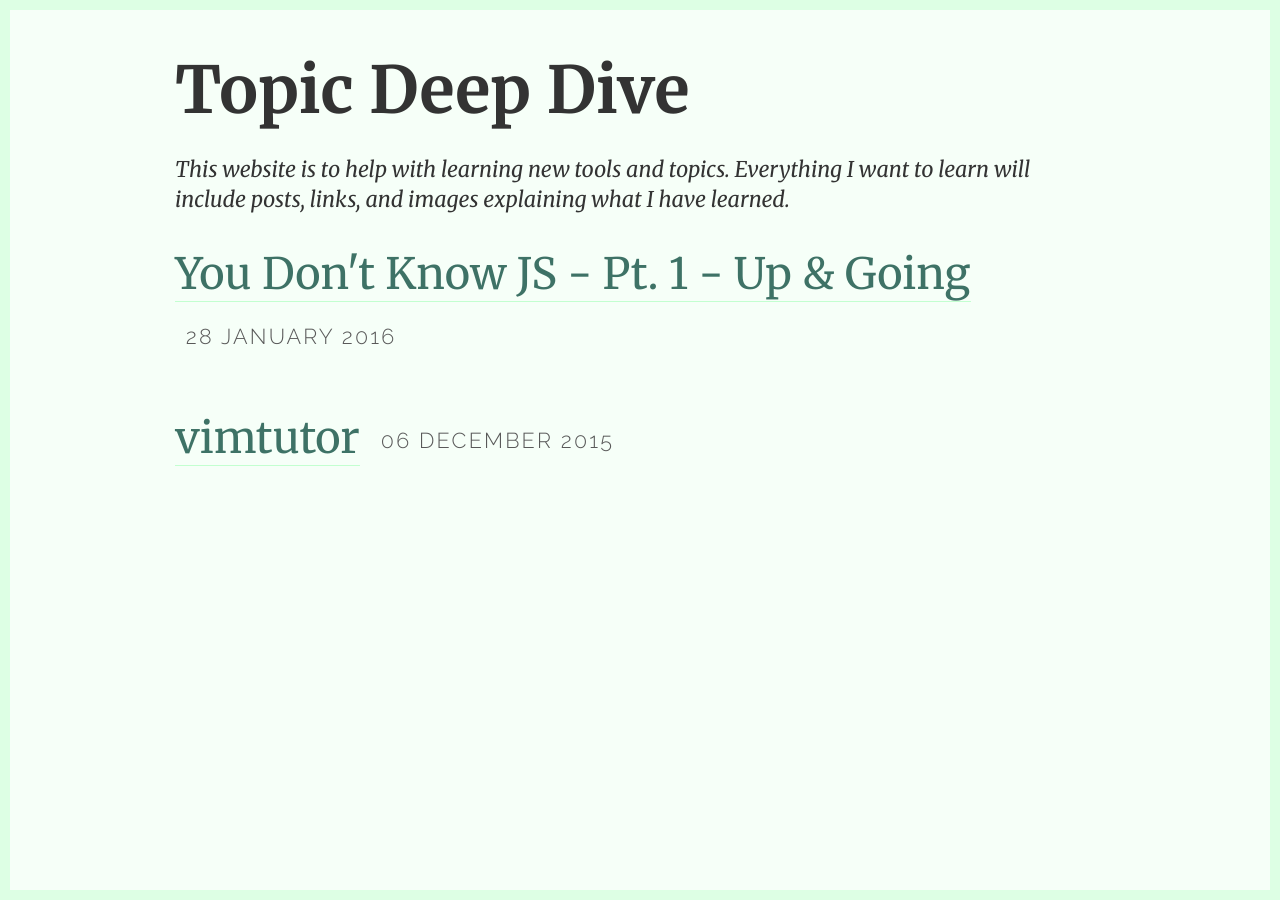
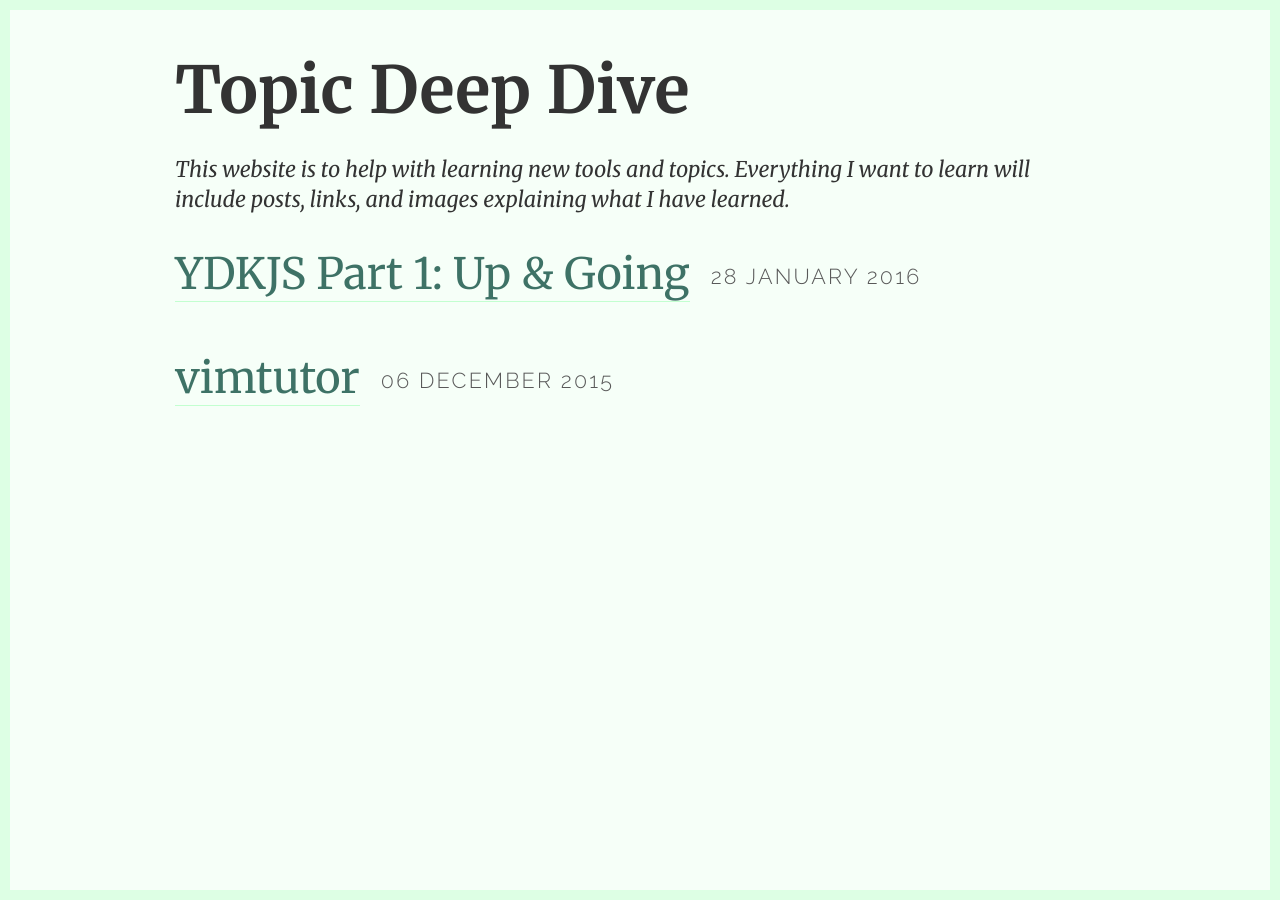
Before and after one commit to jermspeaks/continued-learning, a Jekyll site: the page built from index.html, in a window 1280 px wide. Built offline with Jekyll 4.4.1, drawn with Linux system fonts in a browser that asks for light colours; some web fonts are replaced; Markdown is read by kramdown in place of the engine named in the settings.

Commit message:
changed title

```diff
--- a/_posts/2016-01-28-you-dont-know-js-1.md
+++ b/_posts/2016-01-28-you-dont-know-js-1.md
@@ -1,6 +1,6 @@
 ---
 layout: post
-title: "You Don't Know JS - Pt. 1 - Up & Going"
+title: "YDKJS Part 1: Up & Going"
 published: true
 categories: javascript
 ---
```
Also changed, not shown: 2 other files.
